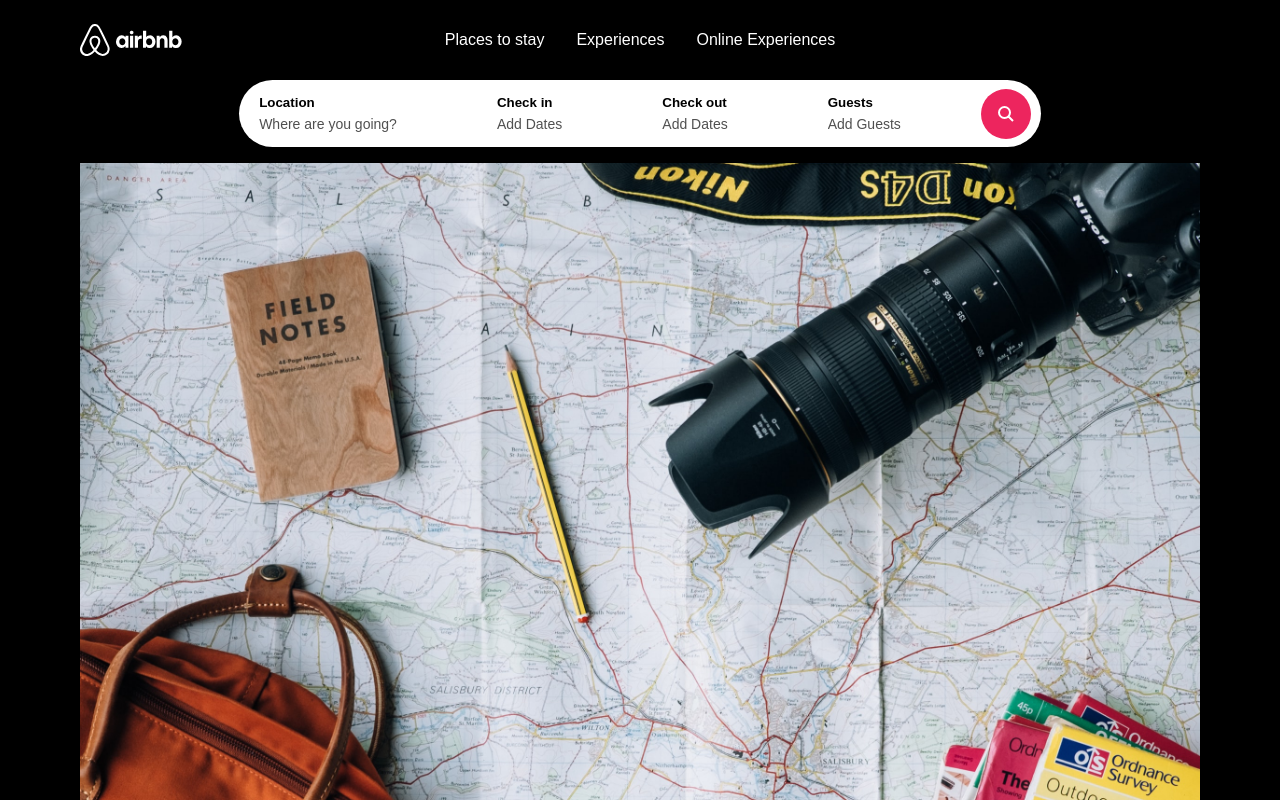
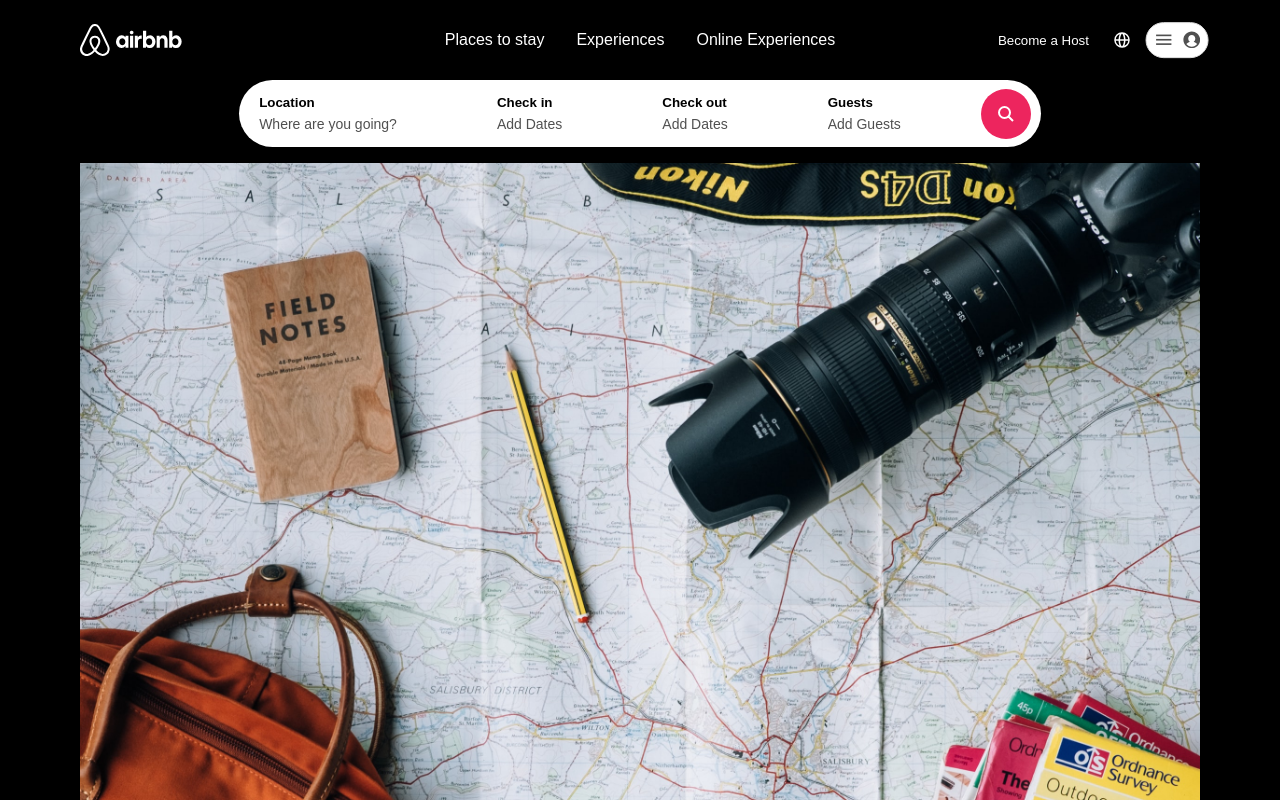
Before and after one commit to sRajat98/CloneBnb, a React (Create React App) app: page / in a window 1280 px wide. Shown: the top 800 px of the page. Built offline with nearby package versions, Linux system fonts and the light colour scheme.

Commit message:
ADDED RIGHTMOST ELEMENTS IN HEADER
Added icons for the same
Added css for hover animations on these icons
Added a Flexible Search Component which will be reused in the expanded
search component's future implementation

```diff
--- /dev/null
+++ b/src/app/images/icons/Hamburger.js
@@ -0,0 +1,30 @@
+import React from "react";
+
+const Hamburger = () => {
+  return (
+    <svg
+      viewBox="0 0 32 32"
+      xmlns="http://www.w3.org/2000/svg"
+      aria-hidden="true"
+      role="presentation"
+      focusable="false"
+      style={{
+        display: "block",
+        fill: "none",
+        height: "inherit",
+        width: "inherit",
+        stroke: "currentcolor",
+        strokeWidth: 3,
+        overflow: "visible",
+      }}
+    >
+      <g fill="none" fill-rule="nonzero">
+        <path d="m2 16h28"></path>
+        <path d="m2 24h28"></path>
+        <path d="m2 8h28"></path>
+      </g>
+    </svg>
+  );
+};
+
+export default Hamburger;
--- /dev/null
+++ b/src/app/images/icons/Profile.js
@@ -0,0 +1,23 @@
+import React from "react";
+
+const Profile = () => {
+  return (
+    <svg
+      viewBox="0 0 32 32"
+      xmlns="http://www.w3.org/2000/svg"
+      aria-hidden="true"
+      role="presentation"
+      focusable="false"
+      style={{
+        display: "block",
+        height: "inherit",
+        width: "inherit",
+        fill: "currentcolor",
+      }}
+    >
+      <path d="m16 .7c-8.437 0-15.3 6.863-15.3 15.3s6.863 15.3 15.3 15.3 15.3-6.863 15.3-15.3-6.863-15.3-15.3-15.3zm0 28c-4.021 0-7.605-1.884-9.933-4.81a12.425 12.425 0 0 1 6.451-4.4 6.507 6.507 0 0 1 -3.018-5.49c0-3.584 2.916-6.5 6.5-6.5s6.5 2.916 6.5 6.5a6.513 6.513 0 0 1 -3.019 5.491 12.42 12.42 0 0 1 6.452 4.4c-2.328 2.925-5.912 4.809-9.933 4.809z"></path>
+    </svg>
+  );
+};
+
+export default Profile;
--- /dev/null
+++ b/src/app/images/icons/Web.js
@@ -0,0 +1,23 @@
+import React from "react";
+
+const Web = () => {
+  return (
+    <svg
+      viewBox="0 0 16 16"
+      xmlns="http://www.w3.org/2000/svg"
+      aria-hidden="true"
+      role="presentation"
+      focusable="false"
+      style={{
+        display: "block",
+        height: "inherit",
+        width: "inherit",
+        fill: "currentcolor",
+      }}
+    >
+      <path d="m8.002.25a7.77 7.77 0 0 1 7.748 7.776 7.75 7.75 0 0 1 -7.521 7.72l-.246.004a7.75 7.75 0 0 1 -7.73-7.513l-.003-.245a7.75 7.75 0 0 1 7.752-7.742zm1.949 8.5h-3.903c.155 2.897 1.176 5.343 1.886 5.493l.068.007c.68-.002 1.72-2.365 1.932-5.23zm4.255 0h-2.752c-.091 1.96-.53 3.783-1.188 5.076a6.257 6.257 0 0 0 3.905-4.829zm-9.661 0h-2.75a6.257 6.257 0 0 0 3.934 5.075c-.615-1.208-1.036-2.875-1.162-4.686l-.022-.39zm1.188-6.576-.115.046a6.257 6.257 0 0 0 -3.823 5.03h2.75c.085-1.83.471-3.54 1.059-4.81zm2.262-.424c-.702.002-1.784 2.512-1.947 5.5h3.904c-.156-2.903-1.178-5.343-1.892-5.494l-.065-.007zm2.28.432.023.05c.643 1.288 1.069 3.084 1.157 5.018h2.748a6.275 6.275 0 0 0 -3.929-5.068z"></path>
+    </svg>
+  );
+};
+
+export default Web;
--- a/src/app/themes/variables.css
+++ b/src/app/themes/variables.css
@@ -7,6 +7,7 @@
   --color-gradient-purple: #530041;
 
   /*RGB Color Variables*/
+  --color-rgb-white: 255, 255, 255;
   --color-rgb-black: 0, 0, 0;
   --color-rgb-light-gray-border: 221, 221, 221;
 
--- a/src/core/components/CompactSearch/CompactSearch.js
+++ b/src/core/components/CompactSearch/CompactSearch.js
@@ -5,14 +5,17 @@
 import * as Styled from "./CompactSerach.styled";
 
 const CompactSearch = (props) => {
+  const handleSearchClick = () => {
+    if (props.deviceInfo.width < 850)
+      return props.setIsMobileSearchVisible(true);
+    return props.setIsCompactSearchVisible(false);
+  };
   return (
     <>
       <Styled.Container
         layout
         layoutId="expandable-search"
-        onClick={() => {
-          props.setIsMobileSearchVisible(true);
-        }}
+        onClick={handleSearchClick}
         initial={{ opacity: 0 }}
         animate={{ opacity: 1 }}
         exit={{ opacity: 0, transition: { duration: 0.15 } }}
--- /dev/null
+++ b/src/core/components/FlexibleSearch/FlexibleSearch.styled.js
@@ -0,0 +1,31 @@
+import styled from "styled-components";
+
+export const FlexibleContainer = styled.div``;
+
+export const Heading = styled.h4`
+  text-transform: uppercase;
+  color: var(--color-gray);
+  margin-bottom: 2rem;
+`;
+
+export const IAmFlexibleButton = styled.div`
+  display: flex;
+  align-items: center;
+  justify-content: space-between;
+  margin: 0 auto;
+  padding: 1.5rem;
+  color: var(--color-gray);
+  border-radius: 10rem;
+  box-shadow: rgba(var(--color-rgb-black), 12%) 0px 6px 16px;
+  border: 1px solid rgb(var(--color-rgb-light-gray-border));
+  & div {
+    color: var(--color-gradient-purple);
+    font-size: var(--fs-200);
+  }
+`;
+
+export const GetAwaysContainer = styled.div`
+  margin-top: 2.5rem;
+`;
+
+export const forwardIconStyles = { transform: "rotate(180deg)" };
--- a/src/core/components/RenderHeader/RenderHeader.js
+++ b/src/core/components/RenderHeader/RenderHeader.js
@@ -1,6 +1,9 @@
 import React from "react";
 import { AnimateSharedLayout, AnimatePresence } from "framer-motion";
 import { breakpoints } from "../../../utils/breakpoints";
+import Web from "../../../app/images/icons/Web";
+import Profile from "../../../app/images/icons/Profile";
+import Hamburger from "../../../app/images/icons/Hamburger";
 import Applogo from "../../../app/images/icons/Applogo";
 import AppLogoWoutText from "../../../app/images/icons/AppLogoWoutText";
 import SvgContainer from "../../../app/themes/GlobalElements/SvgContainer.styled";
@@ -16,9 +19,11 @@
       >
         {props.deviceInfo.width >= 850 && (
           <Styled.Header isCompactSearchVisible={props.isCompactSearchVisible}>
-            <SvgContainer height="3.2rem">
+            <SvgContainer styles={Styled.svgStyles}>
               {(props.deviceInfo.width >= breakpoints.laptop && (
-                <Applogo />
+                <Applogo
+                  isCompactSearchVisible={props.isCompactSearchVisible}
+                />
               )) || <AppLogoWoutText />}
             </SvgContainer>
           </Styled.Header>
@@ -28,20 +33,41 @@
           {props.deviceInfo.width < 850 || props.isCompactSearchVisible ? (
             <CompactSearch
               deviceInfo={props.deviceInfo}
-              setParentState={props.setParentState}
               setIsMobileSearchVisible={props.setIsMobileSearchVisible}
               isMobileSearchVisible={props.isMobileSearchVisible}
+              setIsCompactSearchVisible={props.setIsCompactSearchVisible}
             />
           ) : (
             <AnimatePresence>
               <ExpandedSearch
                 datePickerRef={props.datePickerRef}
-                setParentState={props.setParentState}
                 isCompactSearchVisible={props.isCompactSearchVisible}
               />
             </AnimatePresence>
           )}
         </AnimateSharedLayout>
+        <Styled.NavBarRightContainer
+          isCompactSearchVisible={props.isCompactSearchVisible}
+        >
+          <Styled.BecomeAHostButton
+            isCompactSearchVisible={props.isCompactSearchVisible}
+          >
+            Become a Host
+          </Styled.BecomeAHostButton>
+          <Styled.WebIconContainer
+            isCompactSearchVisible={props.isCompactSearchVisible}
+          >
+            <Web />
+          </Styled.WebIconContainer>
+          <Styled.ProfileButton>
+            <SvgContainer styles={Styled.profileIconStyles}>
+              <Hamburger />
+            </SvgContainer>
+            <SvgContainer styles={Styled.profileIconStyles}>
+              <Profile />
+            </SvgContainer>
+          </Styled.ProfileButton>
+        </Styled.NavBarRightContainer>
       </Styled.NavBarContainer>
     </Styled.NavBar>
   );
--- a/src/core/components/RenderHeader/RenderHeader.styled.js
+++ b/src/core/components/RenderHeader/RenderHeader.styled.js
@@ -11,12 +11,12 @@
   position: relative;
   display: flex;
   align-items: center;
-  color: ${(props) =>
-    (props.isCompactSearchVisible && "var(--color-white)") || "transparent"};
   padding: 1.5rem 1.6rem;
   transition: 250ms ease-in-out;
   background-color: ${(props) =>
-    (props.isCompactSearchVisible && "var(--color-white)") || "transparent"};
+    (props.isCompactSearchVisible && "var(--color-white)") ||
+    "var(--color-black)"};
+
   @media (min-width: 850px) {
     color: ${(props) =>
       (props.isCompactSearchVisible && "var(--color-white)") ||
@@ -24,11 +24,104 @@
     padding: ${(props) => (props.isCompactSearchVisible && 1.5) || 2.4}rem
       var(--pd-l);
   }
+  @media (max-width: 850px) {
+    background-color: ${(props) =>
+      (props.isCompactSearchVisible && "var(--color-white)") || "transparent"};
+  }
 `;
 
 export const Header = styled.h3`
-  z-index: 2;
   color: ${(props) =>
     (props.isCompactSearchVisible && "var(--color-search-background)") ||
-    "var(--color-white)"}; ;
+    "var(--color-white)"};
+  z-index: 2;
 `;
+
+export const NavBarRightContainer = styled.div`
+  margin-left: auto;
+  display: flex;
+  gap: 2.5rem;
+  align-items: center;
+  color: ${(props) =>
+    (props.isCompactSearchVisible && "var(--color-black)") ||
+    "var(--color-white)"};
+  z-index: 2;
+`;
+
+export const svgStyles = { height: "3.2rem" };
+
+export const BecomeAHostButton = styled.div`
+  position: relative;
+  cursor: pointer;
+
+  &::before {
+    content: "";
+    position: absolute;
+    left: 0;
+    top: 0;
+    width: 100%;
+    transform: translate(-15%, -28%);
+    border-radius: 0.8rem;
+    padding: 2rem;
+    background-color: transparent;
+    transition: all 250ms ease;
+    z-index: -1;
+  }
+  &:hover:before {
+    background-color: ${(props) =>
+      (props.isCompactSearchVisible && "rgba(var(--color-rgb-black), 0.15)") ||
+      "rgba(var(--color-rgb-white), 0.15)"};
+  }
+`;
+
+export const ProfileButton = styled.div`
+  position: relative;
+  display: flex;
+  align-items: center;
+  gap: 1rem;
+  color: var(--color-gray);
+  cursor: pointer;
+
+  &::before {
+    content: "";
+    position: absolute;
+    top: 0;
+    left: 0;
+    width: 100%;
+    height: 100%;
+    padding: 0.8rem;
+    background-color: var(--color-white);
+    border: 1px solid rgb(var(--color-rgb-light-gray-border));
+    transform: translate(-15%, -25%);
+    border-radius: 10rem;
+    z-index: -1;
+  }
+`;
+
+export const WebIconContainer = styled.div`
+  position: relative;
+  width: 1.6rem;
+  height: 1.6rem;
+  cursor: pointer;
+
+  &::before {
+    content: "";
+    position: absolute;
+    left: 0;
+    top: 0;
+    transform: translate(-30%, -30%);
+    padding: 2rem;
+    background-color: transparent;
+    border-radius: 50%;
+    transition: all 250ms ease;
+    z-index: -1;
+  }
+
+  &:hover:before {
+    background-color: ${(props) =>
+      (props.isCompactSearchVisible && "rgba(var(--color-rgb-black), 0.15)") ||
+      "rgba(var(--color-rgb-white), 0.15)"};
+  }
+`;
+
+export const profileIconStyles = { height: "1.75rem" };
--- a/src/core/containers/Header/Header.js
+++ b/src/core/containers/Header/Header.js
@@ -24,6 +24,9 @@
   const setIsMobileSearchVisible = (isMobileSearchVisible) =>
     setState({ isMobileSearchVisible });
 
+  const setIsCompactSearchVisible = (isCompactSearchVisible) =>
+    setState({ isCompactSearchVisible });
+
   useEffect(() => {
     if (headerRef.current && datePickerRef.current) {
       props.updateHeaderHeight(
@@ -46,10 +49,10 @@
       headerRef={headerRef}
       datePickerRef={datePickerRef}
       isCompactSearchVisible={state.isCompactSearchVisible}
+      isMobileSearchVisible={state.isMobileSearchVisible}
       setIsMobileSearchVisible={setIsMobileSearchVisible}
-      isMobileSearchVisible={state.isMobileSearchVisible}
+      setIsCompactSearchVisible={setIsCompactSearchVisible}
       deviceInfo={props.deviceInfo}
-      setParentState={setState}
     />
   );
 };
```
Also changed, not shown: src/core/components/FlexibleSearch/FlexibleSearch.js (added, +35 -0 lines), src/core/components/MobileSearch/MobileSearch.js (+2 -23 lines), src/core/components/MobileSearch/MobileSearch.styled.js (+0 -30 lines).
